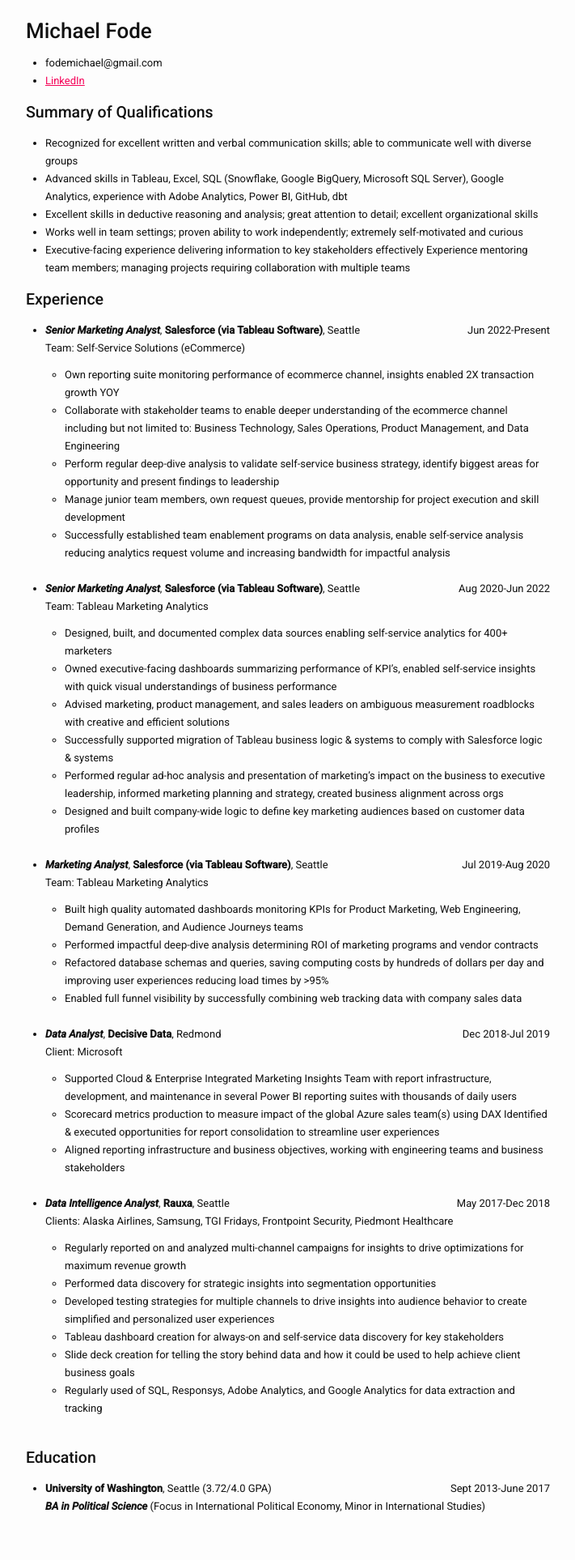
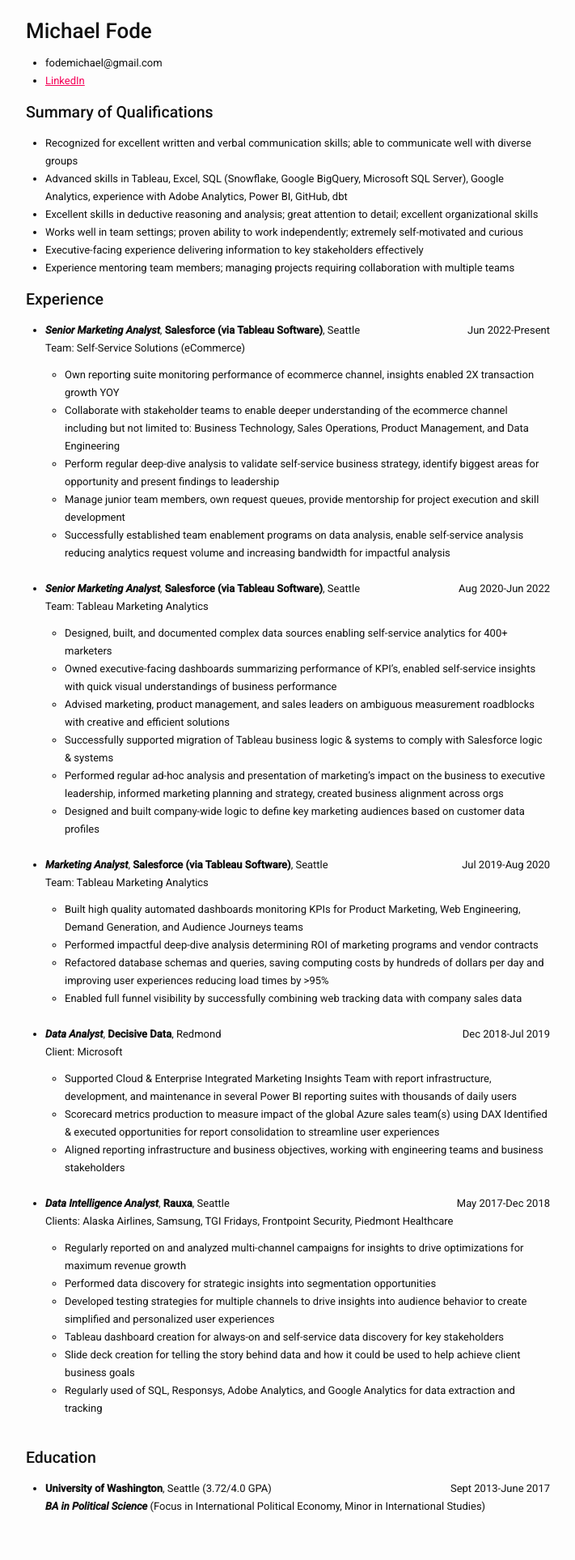
Before and after one commit to mfode/mfode.github.io, a Jekyll site: the page built from index.md, in a window 1280 px wide. Shown: the whole page at 81% size, without its empty margins (284-995 px from the left). Built offline with Jekyll 4.4.1, drawn with Linux system fonts in a browser that asks for light colours; nearby versions of some CDN libraries.

Commit message:
Minor typo

```diff
--- a/index.md
+++ b/index.md
@@ -18,7 +18,7 @@ tags: [resume]
 - Excellent skills in deductive reasoning and analysis; great attention to detail; excellent organizational skills
 - Works well in team settings; proven ability to work independently; extremely self-motivated and curious
 - Executive-facing experience delivering information to key stakeholders effectively
-Experience mentoring team members; managing projects requiring collaboration with multiple teams
+- Experience mentoring team members; managing projects requiring collaboration with multiple teams
 
 ## Experience
 
```
